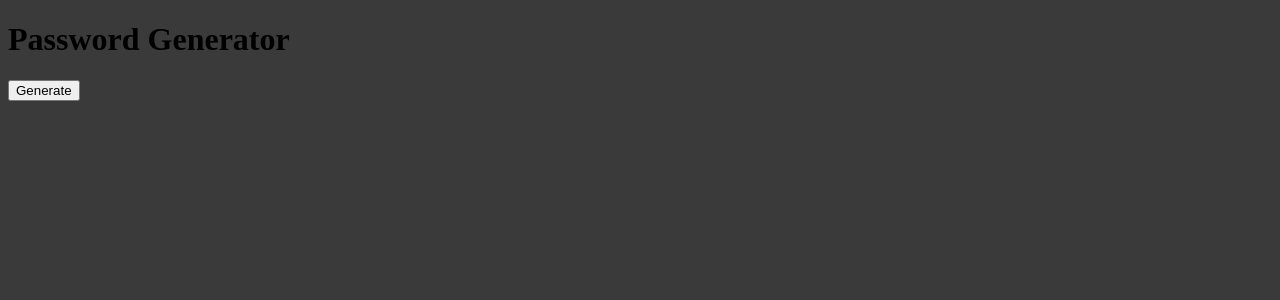
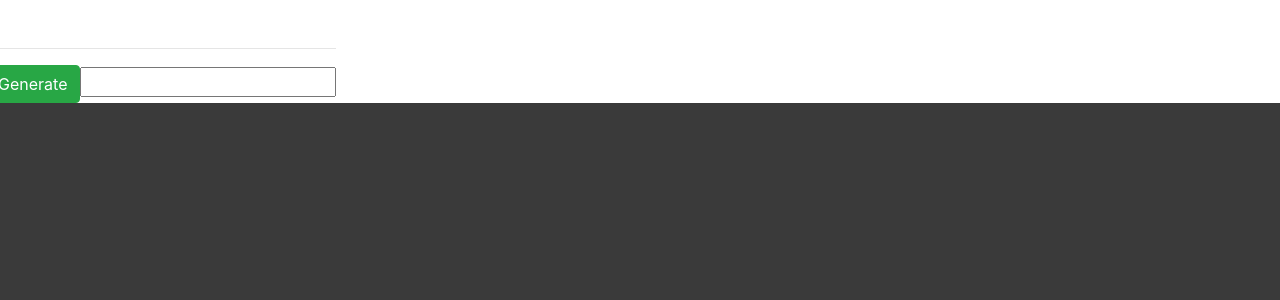
Before and after one commit to aresKoliadimas/pass-generator, an Angular app: page / in a window 1280 px wide. Shown: the top 300 px of the page. Built offline with nearby package versions, Linux system fonts and the light colour scheme.

Commit message:
add html

```diff
--- a/angular.json
+++ b/angular.json
@@ -27,6 +27,7 @@
               "src/assets"
             ],
             "styles": [
+              "node_modules/bootstrap/dist/css/bootstrap.min.css",
               "src/styles.css"
             ],
             "scripts": []
--- a/package.json
+++ b/package.json
@@ -15,9 +15,12 @@
     "@angular/compiler": "~12.1.0",
     "@angular/core": "~12.1.0",
     "@angular/forms": "~12.1.0",
+    "@angular/localize": "~12.1.0",
     "@angular/platform-browser": "~12.1.0",
     "@angular/platform-browser-dynamic": "~12.1.0",
     "@angular/router": "~12.1.0",
+    "@ng-bootstrap/ng-bootstrap": "^10.0.0",
+    "bootstrap": "^4.5.0",
     "rxjs": "~6.6.0",
     "tslib": "^2.2.0",
     "zone.js": "~0.11.4"
--- a/src/app/app.component.css
+++ b/src/app/app.component.css
@@ -0,0 +1,3 @@
+label {
+    color: white;
+}
--- a/src/app/app.component.html
+++ b/src/app/app.component.html
@@ -1,5 +1,8 @@
-<div class="col-md-3">
-  <h1>Password Generator</h1>
+<div class="row">
+  <div class="col-xs-10">
+    <label>A Simple Password Generator</label>
+    <hr>
+    <button class="btn btn-success" (click)="generatePassword()">Generate</button>
+    <input type="text" value="{{ password }}">
+  </div>
 </div>
-<button (click)="generatePassword()">Generate</button>
-<h2>{{ password }}</h2>
--- a/src/app/app.module.ts
+++ b/src/app/app.module.ts
@@ -2,13 +2,15 @@ import { NgModule } from '@angular/core';
 import { BrowserModule } from '@angular/platform-browser';
 
 import { AppComponent } from './app.component';
+import { NgbModule } from '@ng-bootstrap/ng-bootstrap';
 
 @NgModule({
   declarations: [
     AppComponent
   ],
   imports: [
-    BrowserModule
+    BrowserModule,
+    NgbModule
   ],
   providers: [],
   bootstrap: [AppComponent]
--- a/src/polyfills.ts
+++ b/src/polyfills.ts
@@ -1,3 +1,7 @@
+/***************************************************************************************************
+ * Load `$localize` onto the global scope - used if i18n tags appear in Angular templates.
+ */
+import '@angular/localize/init';
 /**
  * This file includes polyfills needed by Angular and is loaded before the app.
  * You can add your own extra polyfills to this file.
```
Also changed, not shown: 1 other file (tests, documents, lock files or other folders).
